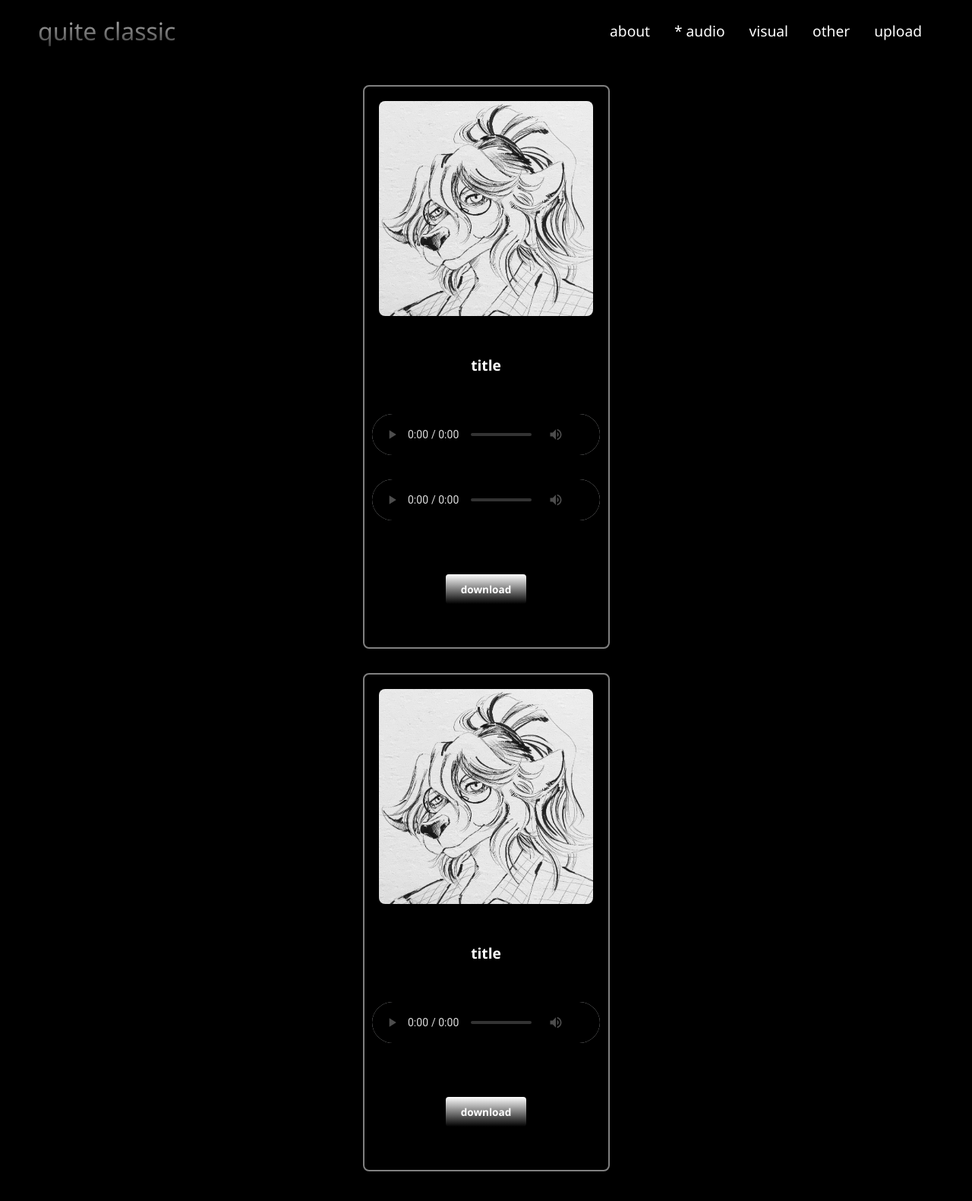
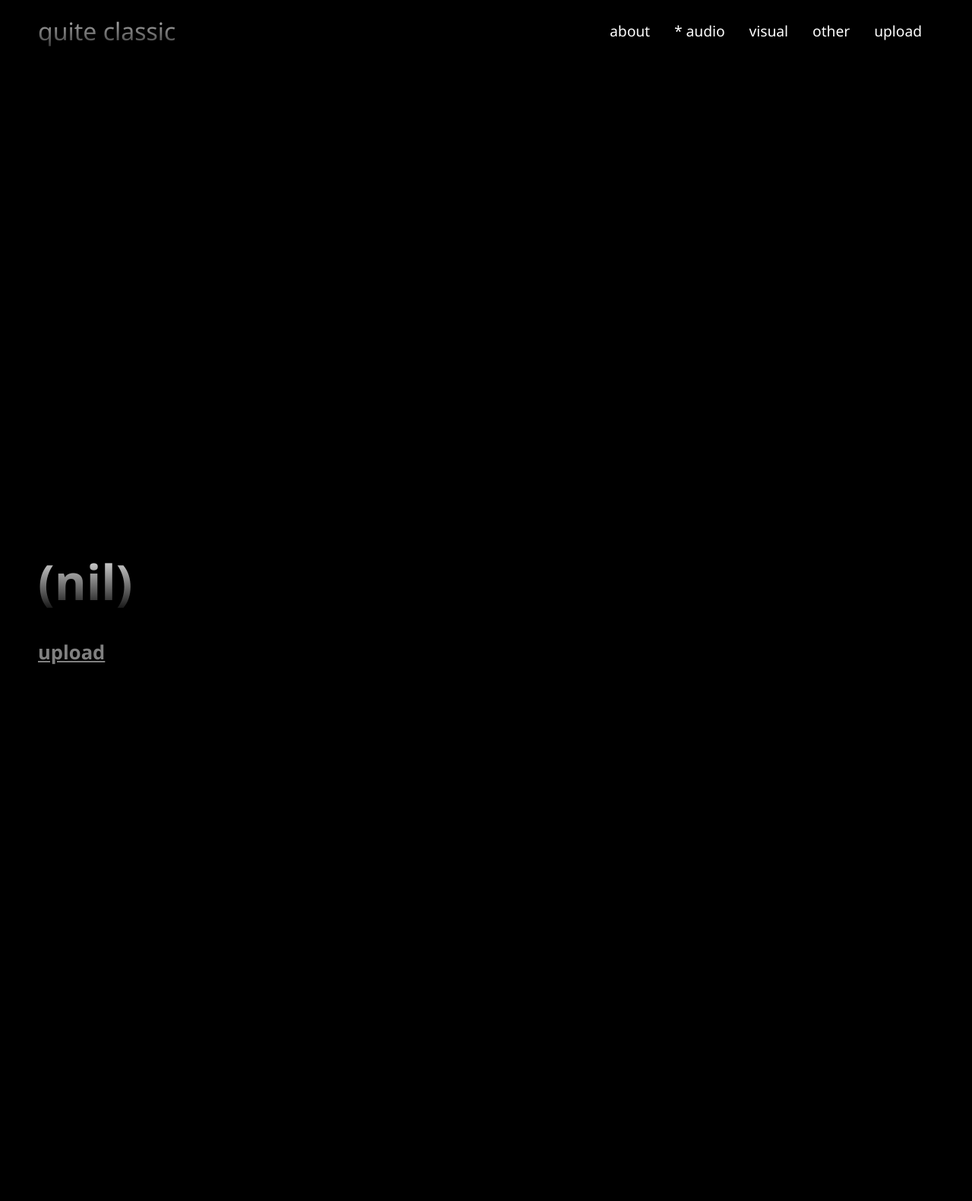
Before and after one commit to whotftookrhodez/quite-classic, a PHP site: page /audio.html in a window 1280 px wide. Shown: the top 1581 px of the page at 76% size. Run offline with PHP 8.4, Linux system fonts and the light colour scheme.

Commit message:
soft launch

```diff
--- a/audio.html
+++ b/audio.html
@@ -43,32 +43,15 @@
     <div class="main__container">
         <div class="main__content">
 
+            <!--
 
             <div class="media-item audio-item">
-                <img src="assets/audio/download/copy.png" alt="cover" class="audio-cover">
+                <img src="assets/audio/download/cover.png" alt="cover.png" class="audio-cover">
                 <p class="audio-text">title</p>
                 <audio controls>
                     <source src="assets/audio/stream/audio.mp3" type="audio/mpeg">
                 </audio>
-                <audio controls>
-                    <source src="assets/audio/stream/audio.mp3" type="audio/mpeg">
-                </audio>
-                <a href="#" class="main__btn download-btn"
-                   onclick="downloadAudio(
-                       ['assets/audio/download/audio.flac'],
-                       'assets/audio/download/cover.png',
-                       this.closest('.audio-item').querySelector('.audio-text').textContent
-                   )">
-                   download
-                </a>
-            </div>
-            <div class="media-item audio-item">
-                <img src="assets/audio/download/copy.png" alt="cover" class="audio-cover">
-                <p class="audio-text">title</p>
-                <audio controls>
-                    <source src="assets/audio/stream/audio.mp3" type="audio/mpeg">
-                </audio>
-                <a href="#" class="main__btn download-btn"
+                <a href="#" class="main__btn"
                    onclick="downloadAudio(
                        ['assets/audio/download/audio.flac'],
                        'assets/audio/download/cover.png',
@@ -78,14 +61,12 @@
                 </a>
             </div>
 
+            -->
 
-<!--
             <h1>(nil)</h1>
             <h3><a href="/upload.html">upload</a></h3>
         </div>
     </div>
-
-    -->
     <script src="https://cdnjs.cloudflare.com/ajax/libs/jszip/3.10.1/jszip.min.js"></script>
     <script src="app.js"></script>
 </body>
--- a/styles.css
+++ b/styles.css
@@ -4,6 +4,7 @@
   padding: 0;
   font-family: 'Segoe UI', Tahoma, Geneva, Verdana, sans-serif;
   scrollbar-color: #808080 #000000;
+  scrollbar-width: thin;
 }
 
 .navbar {
@@ -230,6 +231,7 @@
   outline: none;
   font-weight: 700;
   z-index: 0;
+  text-decoration: none;
 }
 
 .main__btn:after {
@@ -328,33 +330,59 @@
   text-decoration: underline;
 }
 
+audio::-webkit-media-controls-panel {
+  background-color: #000000;
+}
+
+/* lmao. */
+
+audio::-webkit-media-controls-play-button,
+audio::-webkit-media-controls-mute-button,
+audio::-webkit-media-controls-current-time-display,
+audio::-webkit-media-controls-timeline,
+audio::-webkit-media-controls-time-remaining-display {
+  filter: grayscale(100%) invert() contrast(1000%);
+}
+
+/**/
+
+audio::-webkit-media-controls-volume-slider {
+  background-color: #ffffff;
+}
+
 .media-item {
   flex-direction: row;
   align-items: center;
   justify-content: center;
   gap: 2rem;
-  margin: 1rem 0;
   text-align: center;
   flex-wrap: nowrap;
   width: 100%;
   transform-origin: center center;
   transition: transform 0.3s ease;
   max-width: 100vw;
-  overflow: hidden;
   border: 4px solid #808080;
   border-radius: 4px;
+  overflow: hidden;
   padding: 1.2rem;
 }
 
 .audio-item {
-  display: inline-block;
+  display: flex !important;
+  flex-direction: column !important;
+  align-items: center !important;
+  justify-content: center !important;
+  width: 100%;
+  max-width: 325px;
+  text-align: center;
   border: 2px solid #808080;
   border-radius: 8px;
-  width: 100%;
-  max-width: 325px;
   overflow: hidden;
-  text-align: center;
   margin: 2rem auto;
+}
+
+.audio-item .main__btn {
+  margin-top: 1.2rem;
 }
 
 .audio-cover {
@@ -366,31 +394,10 @@
 }
 
 .audio-text {
+  color: #ffffff;
   font-size: 1.2rem;
   margin-top: 1.2rem;
-  color: #ffffff;
-  max-width: 90%;
 }
-
-.audio-list {
-  display: flex;
-  flex-direction: column;        /* vertical stacking for players */
-  align-items: center;
-  justify-content: center;
-  gap: 1rem;
-  width: 100%;
-  max-width: 800px;              /* consistent with video item width */
-  margin: 1rem auto;
-}
-
-.audio-list audio {
-  width: 100%;                   /* make all players same width */
-  max-width: 100%;
-  display: block;
-}
-
-
-
 
 .media-left,
 .media-right {
@@ -460,114 +445,52 @@
   width: 100%;
   max-width: 100%;
   margin: 2rem auto;
-  padding: 1rem;
   border: 2px solid #808080;
   border-radius: 8px;
   overflow: hidden;
   background: transparent;
+  padding: 1.2rem;
 }
-
 
 .video-content {
   display: flex;
   flex-direction: row;
   align-items: center;
   justify-content: center;
-  gap: 1rem;
+  gap: 2rem;
   width: 100%;
   max-width: 100%;
   flex-wrap: nowrap;
   overflow: hidden;
 }
 
-
 .video-cover,
 .video-player {
-  flex: 1 1 0;
-  max-width: 50%;
   height: auto;
   display: block;
   object-fit: contain;
   border-radius: 8px;
   min-width: 0;
+  max-width: 100%;
 }
 
+.video-cover {
+  flex: 1;
+}
 
+.video-player {
+  flex: 2;
+}
 
 .video-text {
   color: #ffffff;
-  font-size: clamp(0.9rem, 1.2vw, 1.1rem);
-  text-align: center;
-  max-width: 90%;
-  margin: 1rem 0;
-  line-height: 1.4;
-  word-wrap: break-word;
+  font-size: 1.2rem;
+  margin-top: 1.2rem;
 }
-
-
-.download-btn {
-  display: inline-block;
-  font-size: clamp(0.85rem, 1vw, 1rem);
-  padding: 10px 20px;
-  border-radius: 4px;
-  text-decoration: none;
-  cursor: pointer;
-  white-space: normal;
-  max-width: 90%;
-  text-align: center;
-}
-
-
-@media screen and (max-width: 768px) {
-  .video-content {
-    flex-direction: column;
-    align-items: center;
-  }
-
-  .video-cover,
-  .video-player {
-    max-width: 100%;
-    height: auto;
-  }
-
-  .video-cover {
-    display: block;
-    margin: 0 auto;
-  }
-
-  .video-player {
-    display: block;
-    margin: 0 auto;
-  }
-}
-
-
-
-@media screen and (min-width: 768px) {
-  .media-item {
-    flex-direction: row;
-    gap: 2rem;
-  }
-
-  .media-left,
-  .media-right {
-    flex: 1 1 50%;
-  }
-
-  .image-item .media-left img,
-  .video-cover,
-  .video-player {
-    max-width: 100%;
-    height: auto;
-  }
-}
-
 
 @media screen and (max-width: 768px) {
   .media-item {
     flex-direction: column;
-    text-align: center;
-    gap: 1.5rem;
   }
 
   .image-item .media-left img,
@@ -576,94 +499,24 @@
     max-height: 50vh;
   }
 
-  .image-text,
-  .video-text,
-  .audio-text {
-    font-size: 1rem;
-    padding: 0 1rem;
+  .video-cover,
+  .video-player {
+    margin: 0 auto;
+  }
+
+  .video-text {
+    margin-top: 3.6rem;
   }
 }
 
+@media screen and (max-width: 480px) {
+  .media-item {
+    flex-direction: column;
+  }
 
-@media screen and (max-width: 480px) {
   .image-item .media-left img,
   .video-cover,
   .video-player {
-    max-height: 40vh;
-  }
-
-  .image-text,
-  .video-text,
-  .audio-text {
-    font-size: 0.9rem;
-  }
-
-  .audio-list {
-    max-width: 90%;
+    max-height: 25vh;
   }
 }
-
-/* For Chrome, Edge, Safari */
-
-
-/* For Firefox */
-
-
-/*
-
-.media-item {
-  display: grid;
-  grid-template-columns: repeat(auto-fit, minmax(0.5fr, 0.5fr));
-  justify-items: center;
-}
-
-*/
-
-
-
-
-
-
-
-
-
-/* Force audio items to stack vertically */
-.audio-item {
-  display: flex !important;
-  flex-direction: column !important;  /* Stack all elements top-to-bottom */
-  align-items: center !important;     /* Center everything horizontally */
-  justify-content: center !important;
-  text-align: center;
-}
-
-/* Make the audio list vertical and centered */
-.audio-list {
-  display: flex !important;
-  flex-direction: column !important;  /* Ensure the audio players stack */
-  align-items: center !important;
-  justify-content: center !important;
-  gap: 1rem;
-  width: 100%;
-  max-width: 800px;
-  margin: 1rem auto;
-}
-
-/* Ensure all audio elements span the same full width */
-.audio-list audio {
-  width: 100% !important;
-  max-width: 100%;
-  display: block;
-}
-
-
-audio::-webkit-media-controls-panel {
-  background-color: #000;   /* background behind controls */
-}
-
-audio::-webkit-media-controls-play-button,
-audio::-webkit-media-controls-mute-button,
-audio::-webkit-media-controls-timeline,
-audio::-webkit-media-controls-current-time-display,
-audio::-webkit-media-controls-time-remaining-display {
-  filter: invert(1); /* makes icons/text white */
-}
```
Also changed, not shown: other parts of styles.css (+10 -32 lines), issues.html (+2 -8 lines), secret.html (+1 -7 lines), visual.html (+11 -6 lines), assets/audio/download/copy.png (deleted), 1 other file.
